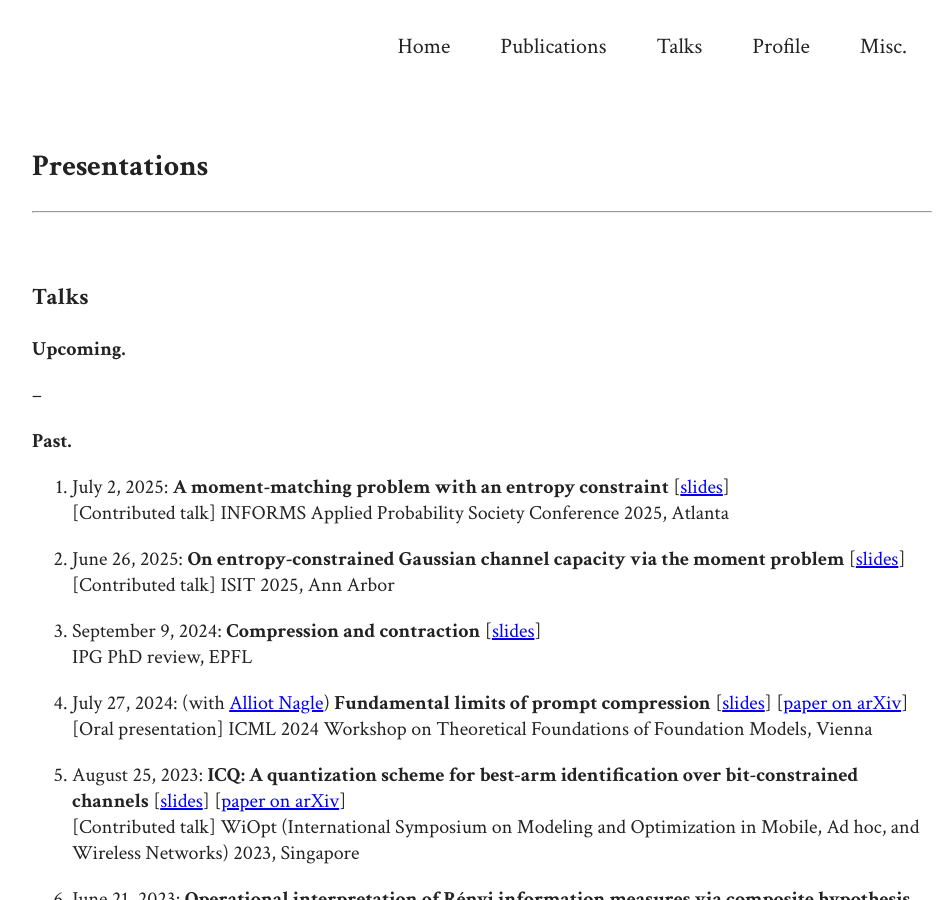
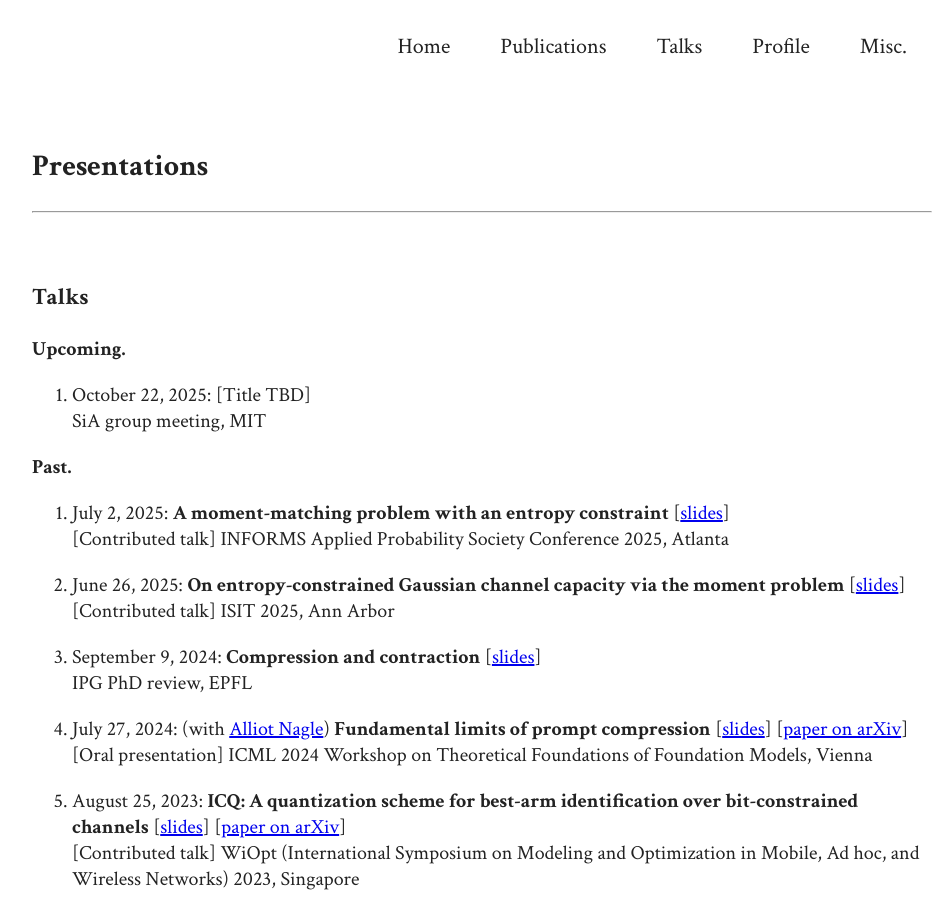
Before and after one commit to adwaygirish/adwaygirish.github.io, a Jekyll site: the page built from talks.md, in a window 1280 px wide and 900 px high. Shown: the whole window, without its empty margins (158-1109 px from the left). Built offline with Jekyll 4.4.1, drawn with Linux system fonts in a browser that asks for light colours.

Commit message:
udpated talk

```diff
--- a/talks.md
+++ b/talks.md
@@ -14,7 +14,8 @@ permalink: /talks
 
 **Upcoming.**
 
---
+1. October 22, 2025: [Title TBD]
+SiA group meeting, MIT
 
 **Past.**
 
```
